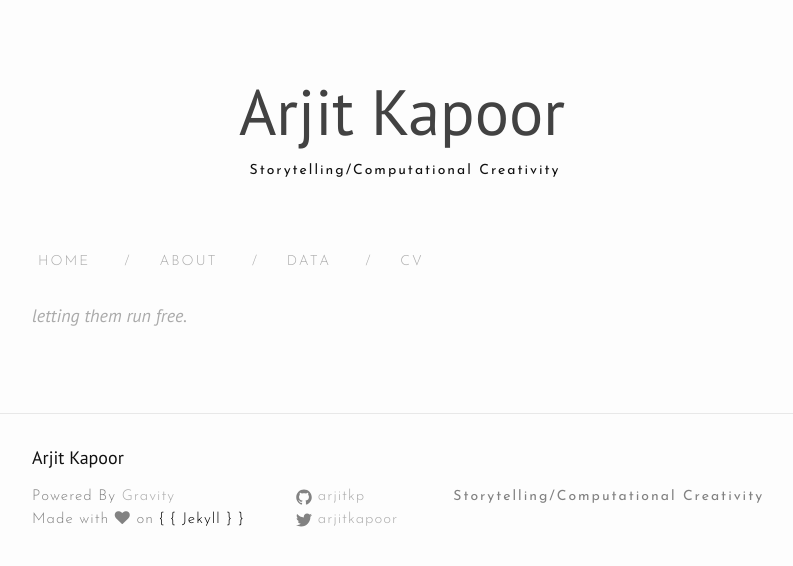
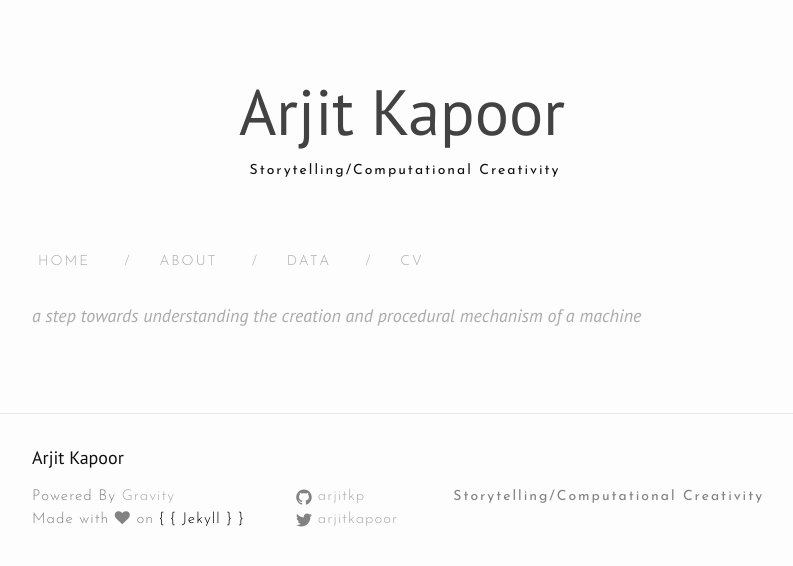
Before and after one commit to manuelvarzen/arjitkp.github.io, a Jekyll site: the page built from art.md, in a window 1280 px wide. Shown: the top 566 px of the page, without its empty margins (238-1031 px from the left). Built offline with Jekyll 4.4.1, drawn with Linux system fonts in a browser that asks for light colours; nearby versions of some CDN libraries.

Commit message:
Update art.md

```diff
--- a/art.md
+++ b/art.md
@@ -3,5 +3,5 @@ layout: archive
 title:
 permalink: /Art/
 category: "Art"
-tagline: "Letting them run free."
+tagline: "A step towards understanding the creation and procedural mechanism of a machine"
 ---
```
